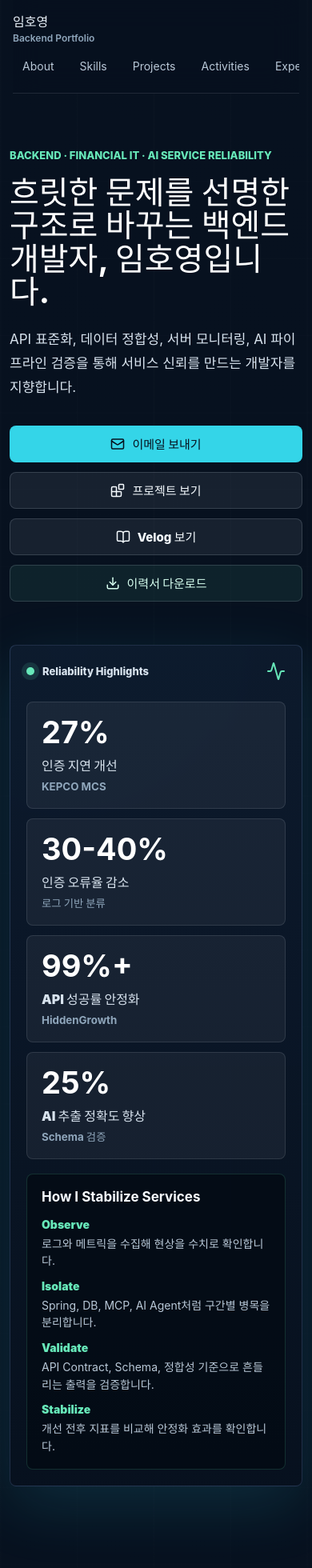
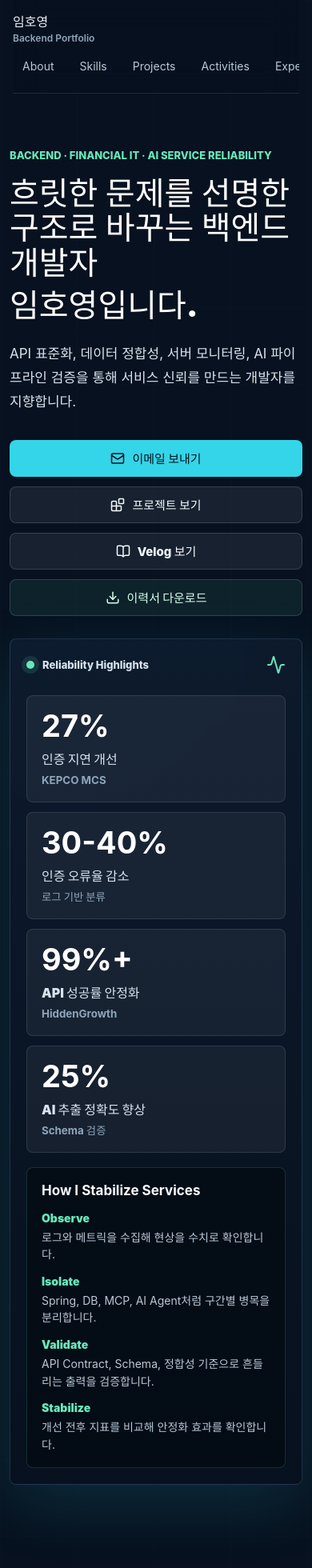
Before and after one commit to sexybugmaster/Portfolio, a React (Vite) app: page / in a window 390 px wide. Shown: the top 1960 px of the page at 80% size. Built offline with nearby package versions, Linux system fonts and the light colour scheme.

Commit message:
Refine hero and project detail layout

```diff
--- a/src/main.tsx
+++ b/src/main.tsx
@@ -375,7 +375,8 @@ function Hero() {
     <section className="hero section" id="top">
       <div className="hero-copy">
         <p className="eyebrow">Backend · Financial IT · AI Service Reliability</p>
-        <h1>흐릿한 문제를 선명한 구조로 바꾸는 백엔드 개발자, 임호영입니다.</h1>
+        <h1>흐릿한 문제를 선명한 구조로 바꾸는 백엔드 개발자</h1>
+        <p className="hero-name">임호영입니다.</p>
         <p className="hero-description">
           API 표준화, 데이터 정합성, 서버 모니터링, AI 파이프라인 검증을 통해 서비스 신뢰를 만드는 개발자를
           지향합니다.
--- a/src/styles.css
+++ b/src/styles.css
@@ -103,15 +103,15 @@ nav a:hover {
 
 .hero {
   display: grid;
-  grid-template-columns: minmax(0, 1.12fr) minmax(360px, 0.88fr);
+  grid-template-columns: minmax(0, 1fr);
   align-items: center;
-  gap: 54px;
+  gap: 28px;
   min-height: calc(100vh - 72px);
   padding-top: 54px;
 }
 
 .hero-copy {
-  max-width: 760px;
+  max-width: none;
 }
 
 .eyebrow {
@@ -131,12 +131,20 @@ p {
 }
 
 h1 {
-  max-width: 780px;
+  max-width: none;
+  margin-bottom: 10px;
+  color: #ffffff;
+  font-size: clamp(30px, 3vw, 42px);
+  line-height: 1.08;
+  letter-spacing: 0;
+}
+
+.hero-name {
   margin-bottom: 24px;
   color: #ffffff;
-  font-size: clamp(42px, 7vw, 76px);
-  line-height: 1.03;
-  letter-spacing: 0;
+  font-size: clamp(34px, 4vw, 56px);
+  font-weight: 900;
+  line-height: 1.08;
 }
 
 h2 {
@@ -229,7 +237,7 @@ p {
 
 .reliability-panel {
   position: relative;
-  min-height: 520px;
+  min-height: auto;
   border: 1px solid rgba(143, 185, 255, 0.18);
   border-radius: 8px;
   padding: 22px;
@@ -263,7 +271,7 @@ p {
 
 .hero-metric-grid {
   display: grid;
-  grid-template-columns: repeat(2, 1fr);
+  grid-template-columns: repeat(4, 1fr);
   gap: 12px;
   margin-top: 26px;
 }
@@ -312,7 +320,8 @@ p {
 
 .solve-flow ol {
   display: grid;
-  gap: 10px;
+  grid-template-columns: repeat(4, 1fr);
+  gap: 12px;
   margin: 0;
   padding: 0;
   list-style: none;
@@ -320,8 +329,7 @@ p {
 
 .solve-flow li {
   display: grid;
-  grid-template-columns: 82px 1fr;
-  gap: 10px;
+  gap: 6px;
   color: #b9c8d7;
   font-size: 14px;
   line-height: 1.55;
@@ -605,7 +613,7 @@ p {
 .project-card {
   scroll-margin-top: 96px;
   display: grid;
-  grid-template-columns: 70px minmax(0, 0.82fr) minmax(420px, 1.18fr);
+  grid-template-columns: 70px minmax(0, 1fr);
   gap: 24px;
   padding: 28px;
 }
@@ -637,9 +645,10 @@ p {
 }
 
 .par-grid {
+  grid-column: 1 / -1;
   display: grid;
   grid-template-columns: repeat(3, minmax(0, 1fr));
-  gap: 12px;
+  gap: 18px;
 }
 
 .par-grid.compact {
@@ -649,7 +658,7 @@ p {
 .par-block {
   border: 1px solid rgba(216, 227, 238, 0.1);
   border-radius: 8px;
-  padding: 16px;
+  padding: 18px;
   background: rgba(255, 255, 255, 0.045);
 }
 
@@ -674,8 +683,8 @@ p {
   position: relative;
   padding-left: 14px;
   color: #c7d6e5;
-  font-size: 14px;
-  line-height: 1.65;
+  font-size: 15px;
+  line-height: 1.7;
 }
 
 .par-block li::before {
@@ -924,6 +933,11 @@ p {
     min-height: 470px;
   }
 
+  .hero-metric-grid,
+  .solve-flow ol {
+    grid-template-columns: repeat(2, 1fr);
+  }
+
   .focus-grid,
   .metrics-grid,
   .skill-legend,
@@ -958,6 +972,10 @@ p {
 
   .hero-description {
     font-size: 17px;
+  }
+
+  .hero-name {
+    font-size: 40px;
   }
 
   .button {
@@ -996,6 +1014,10 @@ p {
     grid-template-columns: 1fr;
   }
 
+  .solve-flow ol {
+    grid-template-columns: 1fr;
+  }
+
   .solve-flow li {
     grid-template-columns: 1fr;
     gap: 2px;
```
